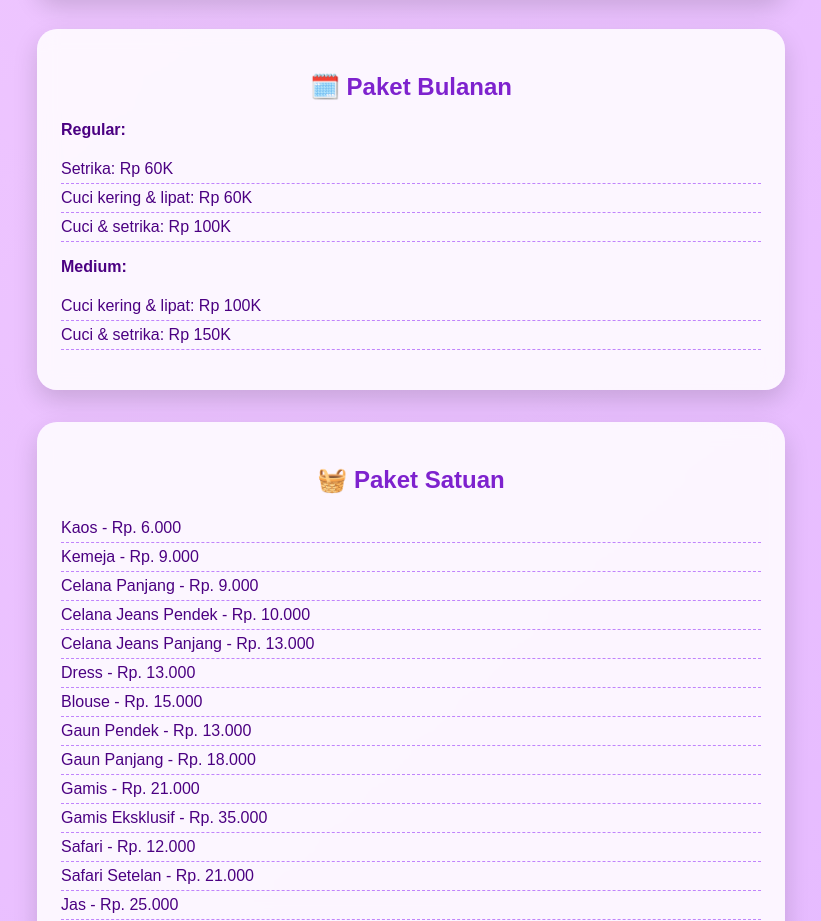
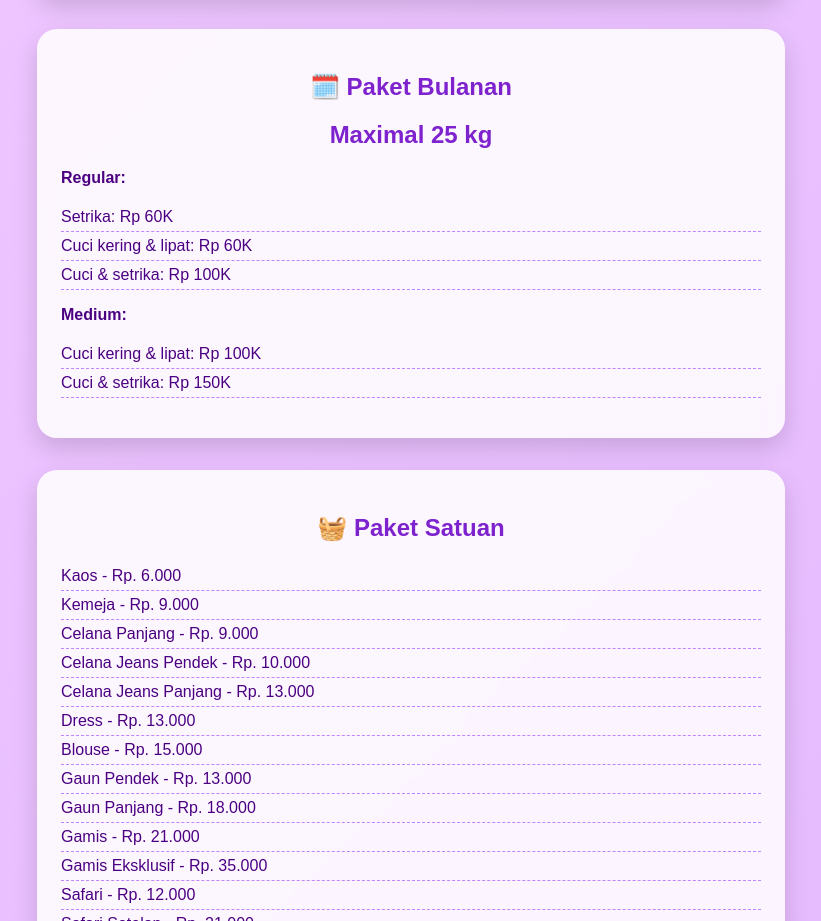
Before and after one commit to browniessr/mou-laundry, a plain HTML site: page index.html in a window 1280 px wide. Shown: the part 1150-2071 px from the top of the page, without its empty margins (229-1050 px from the left). Drawn offline with Linux system fonts and the light colour scheme.

Commit message:
Update index.html
maximal 25kg

```diff
--- a/index.html
+++ b/index.html
@@ -265,6 +265,7 @@
 
   <div class="bubble">
     <h2>🗓️ Paket Bulanan</h2>
+    <h2>Maximal 25 kg</h2>
     <strong>Regular:</strong>
     <ul>
       <li>Setrika: Rp 60K</li>
```
